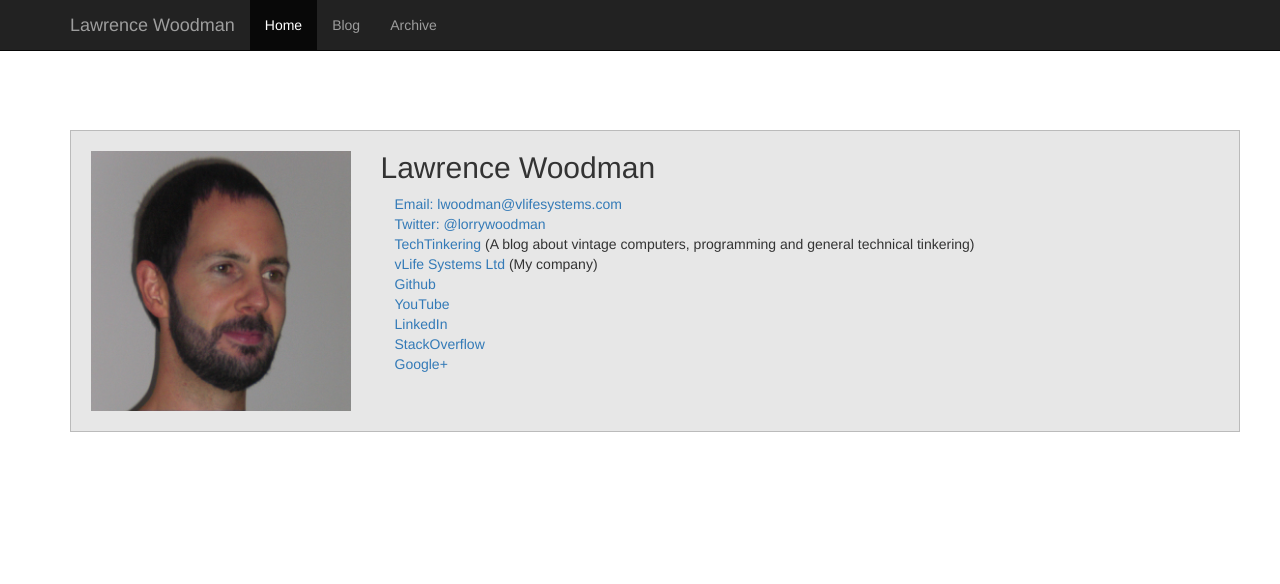
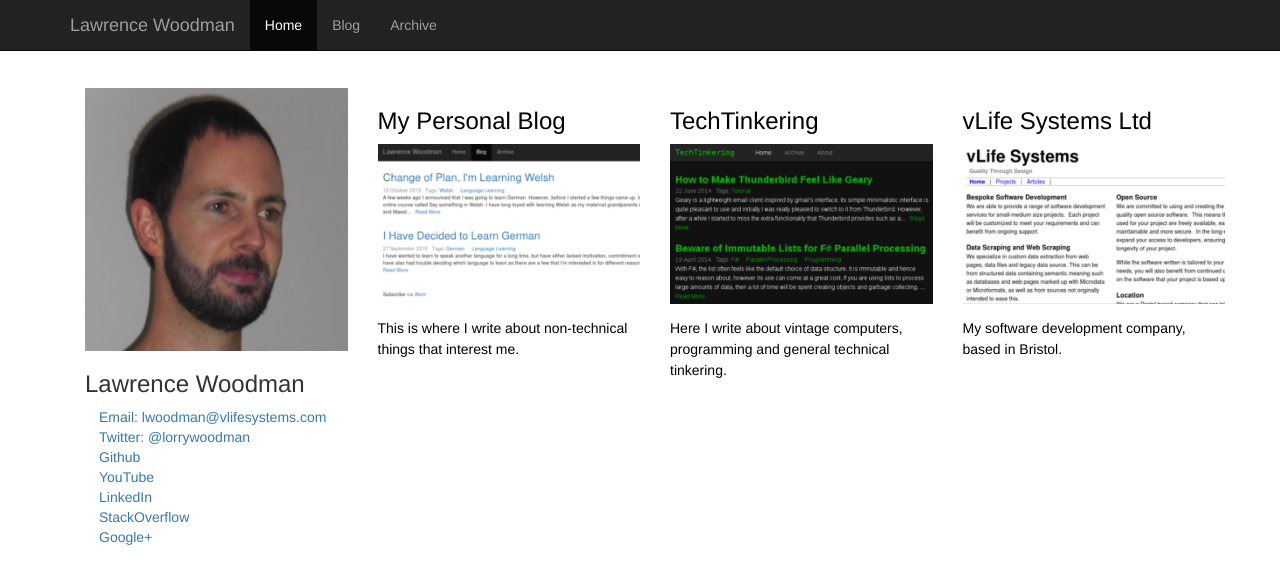
Before and after one commit to lawrencewoodman/lawrencewoodman.github.io, a Jekyll site: the page built from index.html, in a window 1280 px wide and 900 px high. Shown: the top 584 px of the window. Built offline with Jekyll 4.4.1, drawn with Linux system fonts in a browser that asks for light colours.

Commit message:
Change front page to show website screenshots

```diff
--- a/_config.yml
+++ b/_config.yml
@@ -8,6 +8,8 @@ permalink:   /blog/:year/:month/:day/:title
 baseurl: "" # the subpath of your site, e.g. /blog/
 url: "http://lawrencewoodman.github.io" # the base hostname & protocol for your site
 
+exclude: [design]
+
 # Build settings
 markdown: kramdown
 
--- a/css/main.css
+++ b/css/main.css
@@ -25,6 +25,34 @@ p#rss-subscribe {
   margin-top: 2em;
 }
 
+
+div#frontPage {
+  margin-top: 2em;
+}
+
+div#frontPage div.screenshot a {
+  color: black;
+}
+
+div#frontPage div.screenshot a:hover {
+  color: #444;
+  font-weight: bold;
+  text-decoration: none;
+}
+
+div#frontPage div.screenshot a p {
+  margin-top: 1em;
+  line-height: 1.5;
+}
+
+div#frontPage ul {
+  padding-left: 1em;
+}
+
+div#frontPage ul li {
+  list-style: none;
+}
+
 footer {
   margin-top: 50px;
   padding-top: 20px;
--- a/index.html
+++ b/index.html
@@ -3,4 +3,46 @@ layout: default
 menuOption: home
 ---
 
-{% include footer.html %}
+<div id="frontPage" class="container" itemtype="http://schema.org/Person" itemscope="">
+  <div class="row">
+    <div class="col-md-3">
+      <img src="/images/profile.jpeg" class="img-responsive" itemprop="image">
+      <h3 itemprop="name">Lawrence Woodman</h3>
+      <ul>
+        <li><a href="mailto:lwoodman@vlifesystems.com">Email: <span itemprop="email">lwoodman@vlifesystems.com</span></a></li>
+        <li><a href="http://twitter.com/lorrywoodman">Twitter: @lorrywoodman</a></li>
+        <li><a href="https://github.com/lawrencewoodman">Github</a></li>
+        <li><a href="https://www.youtube.com/user/LawrenceWoodman">YouTube</a></li>
+       <li><a href="http://uk.linkedin.com/in/lawrencewoodman">LinkedIn</a></li>
+       <li><a href="http://stackoverflow.com/users/635293/lawrence-woodman">StackOverflow</a></li>
+       <li><a href="https://profiles.google.com/u/0/108308415056519393766/" rel="me">Google+</a></li>
+      </ul>
+    </div>
+
+    <div class="col-md-3 screenshot">
+      <a href="/blog/">
+        <h3>My Personal Blog</h3>
+        <img src="/images/personalblog_screenshot.png" class="img-responsive" itemprop="image">
+        <p>This is where I write about non-technical things that interest me.</p>
+      </a>
+    </div>
+
+    <div class="col-md-3 screenshot">
+      <a href="http://techtinkering.com">
+        <h3>TechTinkering</h3>
+        <img src="/images/techtinkering_screenshot.png" class="img-responsive" itemprop="image">
+        <p>Here I write about vintage computers, programming and general
+        technical tinkering.</p>
+      </a>
+    </div>
+
+    <div class="col-md-3 screenshot" itemtype="http://schema.org/Organization" itemscope="" itemprop="worksFor">
+      <a href="http://vlifesystems.com" itemprop="url">
+        <h3 itemprop="name">vLife Systems Ltd</h3>
+        <img src="/images/vlifesystems_screenshot.png" class="img-responsive" itemprop="image">
+        <p>My software development company, based in Bristol.</p>
+      </a>
+    </div>
+
+  </div>
+</div>
```
Also changed, not shown: images/personalblog_screenshot.png (added), images/techtinkering_screenshot.png (added), images/vlifesystems_screenshot.png (added).
